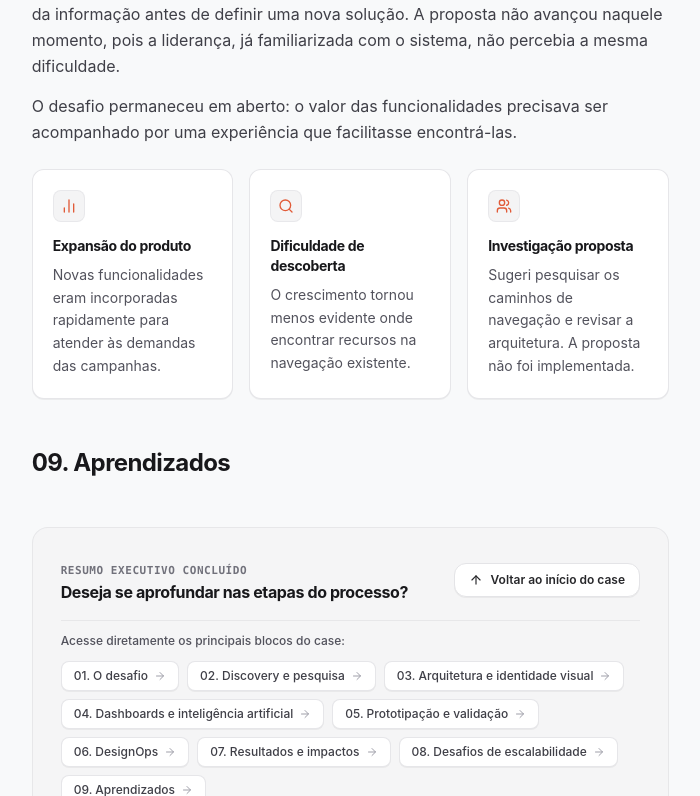
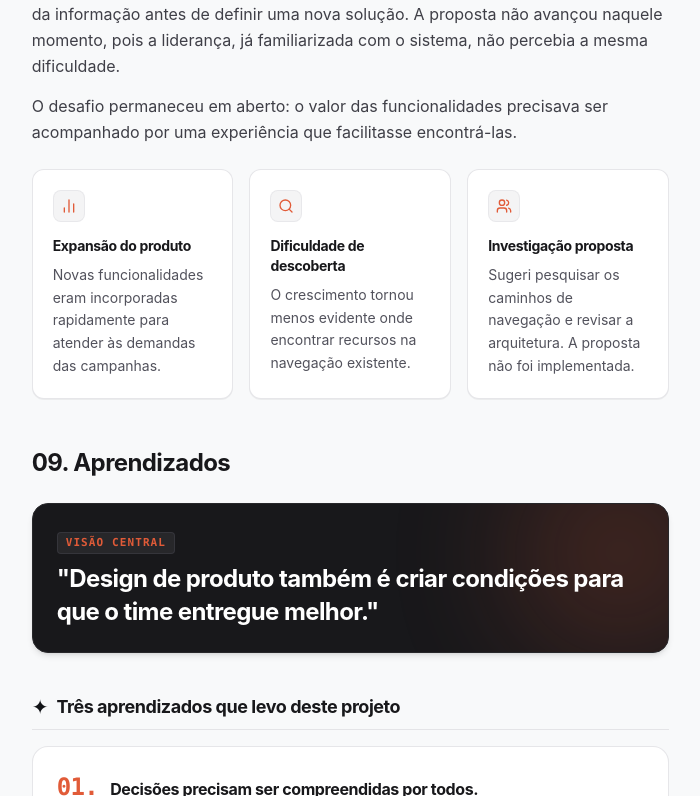
Before and after one commit to igormarianoapps/Portfolio, a React (Vite) app: page /projetos/candidattus in a window 1280 px wide. Shown: the part 11204-12000 px from the top of the page, without its empty margins (459-1159 px from the left). Built offline with nearby package versions, Linux system fonts and the light colour scheme.

Commit message:
ui: match Corrida Perfeita highlight and learning cards in Candidattus section 09

```diff
--- a/src/pages/CaseStudyPage.tsx
+++ b/src/pages/CaseStudyPage.tsx
@@ -335,6 +335,59 @@ export const CaseStudyPage: React.FC = () => {
                     />
                   ) : (
                     <>
+                      {section.learningHighlights && (
+                        <div className="space-y-10 pt-2">
+                          <div className="p-5 sm:p-6 rounded-2xl bg-zinc-900 text-white border border-zinc-800 shadow-md relative overflow-hidden">
+                            <div
+                              className="absolute -right-16 -top-16 w-56 h-56 rounded-full blur-3xl opacity-20 pointer-events-none"
+                              style={{ backgroundColor: 'var(--color-accent, #E05A47)' }}
+                            />
+                            <div className="relative z-10 space-y-2">
+                              <span
+                                className="inline-block font-mono text-[11px] font-bold tracking-widest uppercase px-2 py-0.5 rounded bg-zinc-800 border border-zinc-700/60"
+                                style={{ color: 'var(--color-accent, #E05A47)' }}
+                              >
+                                {t('Visão Central', 'Core Vision')}
+                              </span>
+                              <h3 className="text-lg sm:text-xl md:text-2xl font-bold text-white tracking-tight leading-snug">
+                                "{section.learningHighlights.headline}"
+                              </h3>
+                            </div>
+                          </div>
+                          <div className="space-y-4">
+                            <div className="flex items-center gap-2 pb-2 border-b border-zinc-200">
+                              <span className="text-xl" aria-hidden="true">✦</span>
+                              <h3 className="text-base sm:text-lg font-bold text-zinc-900 tracking-tight">
+                                {section.learningHighlights.title}
+                              </h3>
+                            </div>
+                            <div className="space-y-4">
+                              {section.learningHighlights.learnings.map((item) => (
+                                <div
+                                  key={item.number}
+                                  className="group p-5 sm:p-6 rounded-2xl bg-white border border-zinc-200/90 shadow-2xs hover:border-zinc-300 hover:shadow-xs transition-all space-y-3"
+                                >
+                                  <div className="flex items-baseline gap-3">
+                                    <span
+                                      className="font-mono text-xl sm:text-2xl font-bold shrink-0 tracking-tight"
+                                      style={{ color: 'var(--color-accent, #E05A47)' }}
+                                    >
+                                      {item.number}.
+                                    </span>
+                                    <h4 className="text-sm sm:text-base font-bold text-zinc-900 tracking-tight leading-snug">
+                                      {item.title}
+                                    </h4>
+                                  </div>
+                                  <div className="space-y-2.5 text-xs sm:text-sm text-zinc-700 leading-relaxed pl-0 sm:pl-9">
+                                    {item.paragraphs.map((paragraph, idx) => <p key={idx}>{paragraph}</p>)}
+                                  </div>
+                                </div>
+                              ))}
+                            </div>
+                          </div>
+                        </div>
+                      )}
+
                       {section.lead && (
                         <p className="text-sm sm:text-base font-medium text-zinc-800 leading-relaxed">
                           {section.lead}
```
